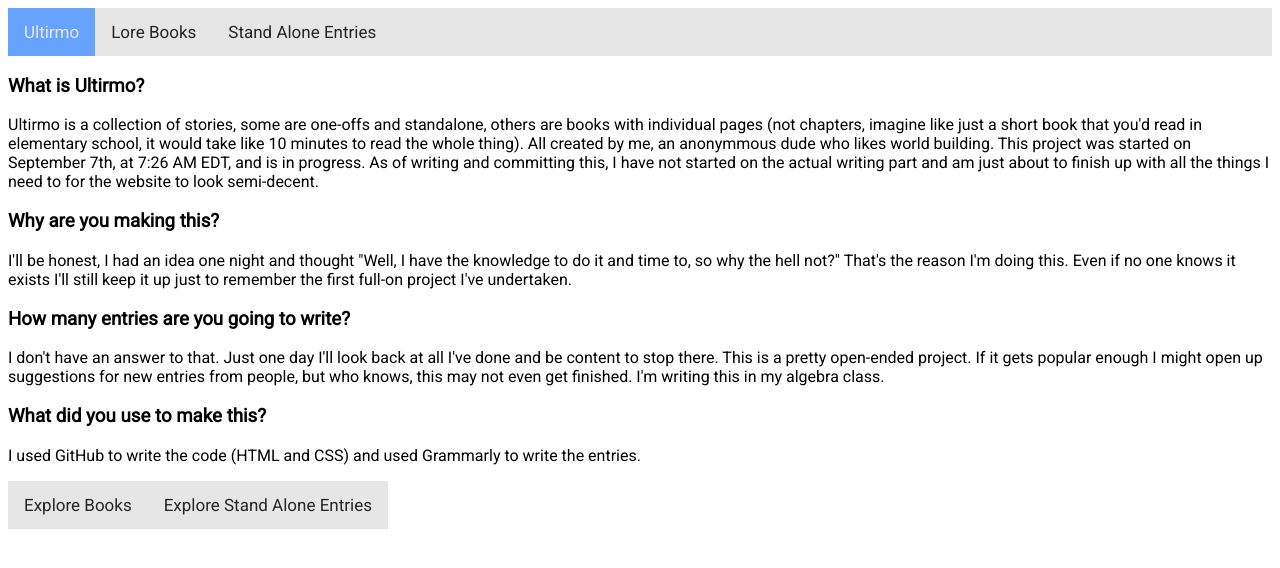
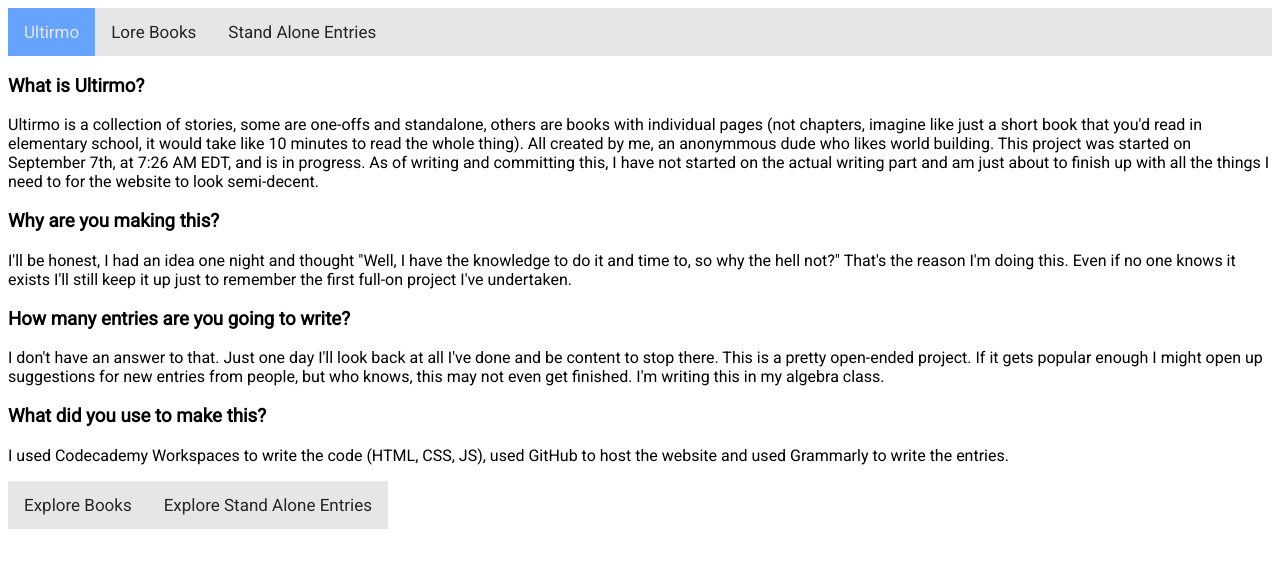
Before and after one commit to regentgaming/regentgaming4.github.io, a plain HTML site: page index.html in a window 1280 px wide. Drawn offline with Linux system fonts and the light colour scheme.

Commit message:
Update index.html

```diff
--- a/index.html
+++ b/index.html
@@ -20,7 +20,7 @@
       <h3 id="howmuch">How many entries are you going to write?</h3>
       <p id="imnotsure">I don't have an answer to that. Just one day I'll look back at all I've done and be content to stop there. This is a pretty open-ended project. If it gets popular enough I might open up suggestions for new entries from people, but who knows, this may not even get finished. I'm writing this in my algebra class.</p>
       <h3 id"whatuse">What did you use to make this?</h3>
-      <p id="githoob">I used GitHub to write the code (HTML and CSS) and used Grammarly to write the entries.</p>
+      <p id="githoob">I used Codecademy Workspaces to write the code (HTML, CSS, JS), used GitHub to host the website and used Grammarly to write the entries.</p>
     </div>
     <!--Your ctrl+u skills may come in handy, I like secrets--->
     <div class="links">
```
